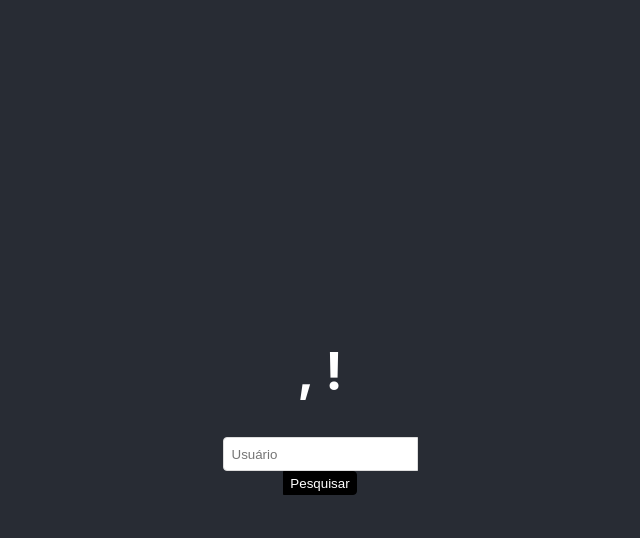
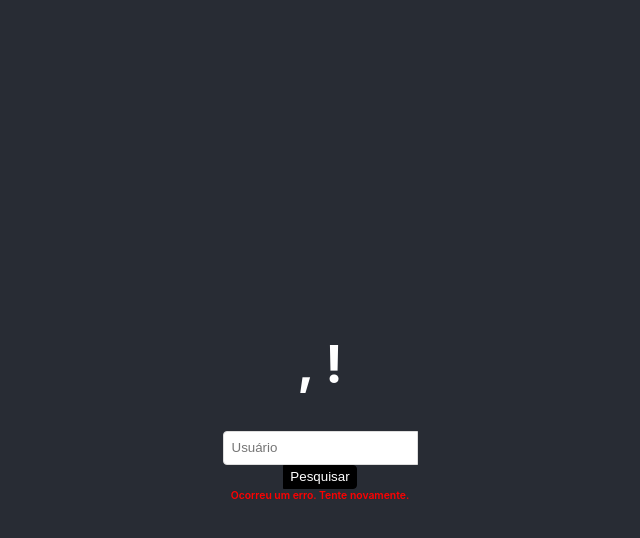
Before and after one commit to matheustakasaki/hiring-coders-react, a React (Create React App) app in the folder gamagit/: page / in a window 1280 px wide. Both pictures are taken after a click on the button "Pesquisar". Shown: the top 538 px of the page, without its empty margins (320-960 px from the left). Built offline with nearby package versions, Linux system fonts and the light colour scheme; no server answers.

Commit message:
Inserindo tratamento de erro na home - Corrigir página repositories

```diff
--- a/gamagit/src/Pages/Home/index.js
+++ b/gamagit/src/Pages/Home/index.js
@@ -2,7 +2,7 @@
 import React, { useState } from 'react';
 import '../../App.css'
 import axios from 'axios'
-import { Input, Button, Container } from './styled';
+import { Input, Button, Container, ErrorMessage } from './styled';
 import { useHistory } from 'react-router-dom'
 
 
@@ -11,6 +11,7 @@ function Home(props) {
   const history = useHistory();
   const [usuario, setUsuario] = useState('');
 
+  const [erro, setErro] = useState(false);
   function handlePesquisa() {
 
     axios.get(`https://api.github.com/users/${usuario}/repos`).then(res => {
@@ -23,9 +24,13 @@ function Home(props) {
       });
       localStorage.setItem('repositoriesName:', JSON.stringify(repositoriesName))
 
+      setErro(false)
       history.push('/repositories')
 
     })
+      .catch(err => {
+        setErro(true)
+      })
   }
 
   return (
@@ -38,6 +43,10 @@ function Home(props) {
             <Input className='usuarioInput' placeholder='Usuário' value={usuario} onChange={e => setUsuario(e.target.value)} />
             <Button type='button' onClick={handlePesquisa}>Pesquisar</Button>
 
+            {
+              erro ? <ErrorMessage>Ocorreu um erro. Tente novamente.</ErrorMessage> : ''
+            }
+
           </Container>
         </header>
       </div>
--- a/gamagit/src/Pages/Home/styled.js
+++ b/gamagit/src/Pages/Home/styled.js
@@ -33,3 +33,10 @@ export const Button = styled.button`
         box-shadow:none ;
     }
 `
+
+export const ErrorMessage = styled.span`
+    display:block;
+    font-size: .65rem;
+    color:red;
+    font-weight: 600;
+`
```
